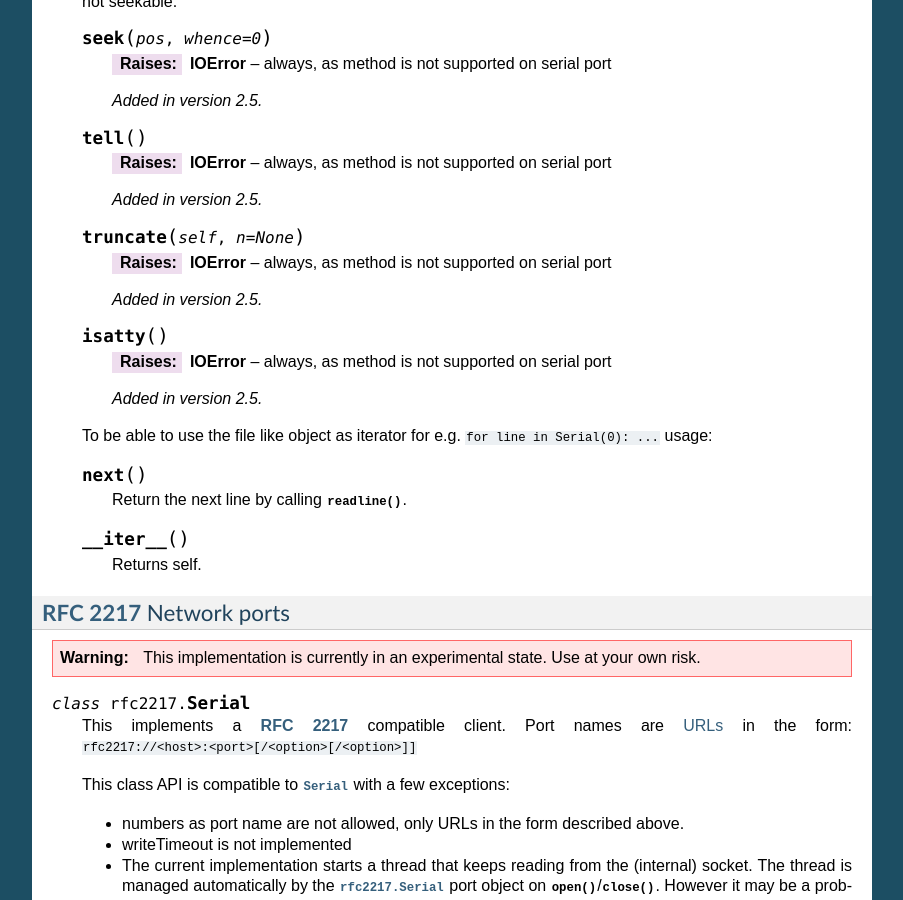
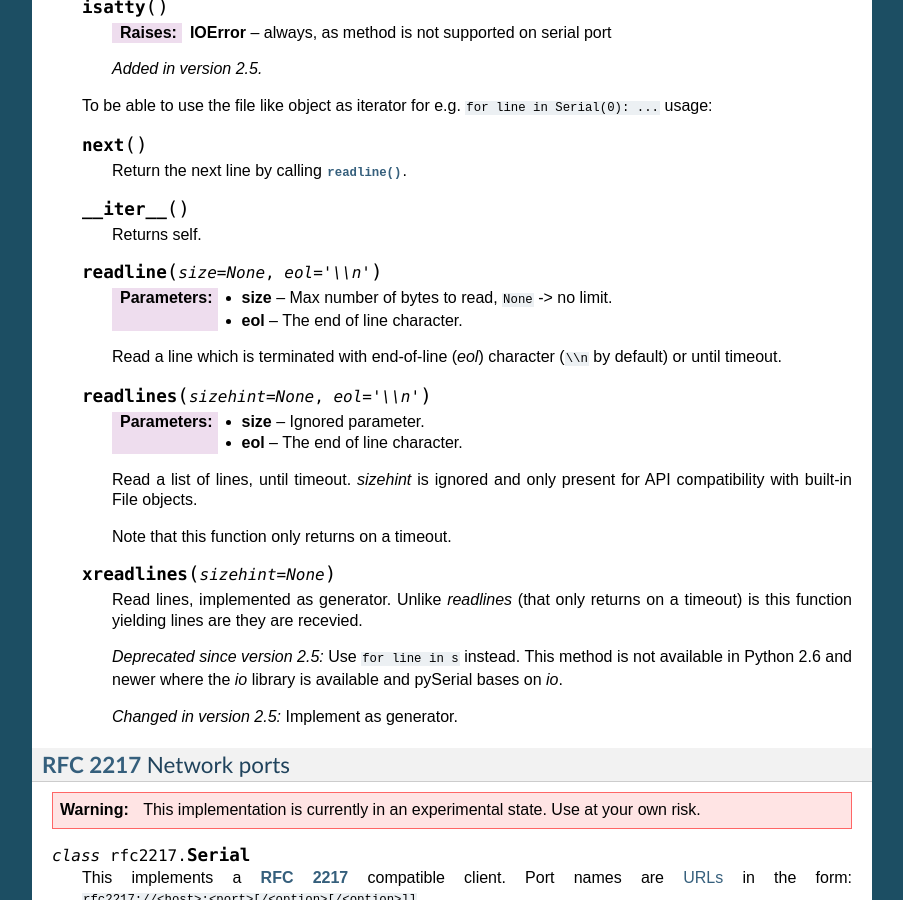
Before and after one commit to pyserial/pyserial, a Sphinx documentation site: the page built from pyserial/documentation/pyserial_api.rst, in a window 1280 px wide and 900 px high, scrolled down 7176 px. Shown: the whole window, without its empty margins (198-1101 px from the left). Built offline with Sphinx 7.4.7, drawn with Linux system fonts in a browser that asks for light colours; some of the changed text lies outside the part shown.

Commit message:
- [x]readline[s] docs moved to FileLike - mention to_bytes - minor updates

```diff
--- a/pyserial/documentation/pyserial_api.rst
+++ b/pyserial/documentation/pyserial_api.rst
@@ -360,25 +360,6 @@ Native ports
 
         A tuple of supported stop bit settings.
 
-    .. method:: readline(size=None, eol='\\n')
-
-        :param size: Max number of bytes to read, ``None`` -> no limit.
-        :param eol: The end of line character.
-
-        Read a line which is terminated with end-of-line (*eol*) character
-        (``\\n`` by default) or until timeout.
-
-    .. method:: readlines(sizehint=None, eol='\\n')
-
-        :param size: Ignored parameter.
-        :param eol: The end of line character.
-
-        Read a list of lines, until timeout. *sizehint* is ignored and only
-        present for API compatibility with built-in File objects.
-
-    .. method:: xreadlines(sizehint=None)
-
-        Just calls :meth:`readlines` - here for compatibility.
 
     For compatibility with the :mod:`io` library are the following methods.
 
@@ -512,6 +493,38 @@ Native ports
 
         Returns self.
 
+    .. method:: readline(size=None, eol='\\n')
+
+        :param size: Max number of bytes to read, ``None`` -> no limit.
+        :param eol: The end of line character.
+
+        Read a line which is terminated with end-of-line (*eol*) character
+        (``\\n`` by default) or until timeout.
+
+    .. method:: readlines(sizehint=None, eol='\\n')
+
+        :param size: Ignored parameter.
+        :param eol: The end of line character.
+
+        Read a list of lines, until timeout. *sizehint* is ignored and only
+        present for API compatibility with built-in File objects.
+
+        Note that this function only returns on a timeout.
+
+    .. method:: xreadlines(sizehint=None)
+
+        Read lines, implemented as generator. Unlike *readlines* (that only
+        returns on a timeout) is this function yielding lines are they are
+        recevied.
+
+        .. deprecated:: 2.5
+            Use ``for line in s`` instead. This method is not available in
+            Python 2.6 and newer where the *io* library is available and
+            pySerial bases on *io*.
+
+        .. versionchanged:: 2.5
+            Implement as generator.
+
 :rfc:`2217` Network ports
 -------------------------
 
@@ -620,7 +633,7 @@ Native ports
         sent over the network.
 
         The function returns a generator which can be used in ``for`` loops.
-        It can be converted to bytes using ``serial.to_bytes``.
+        It can be converted to bytes using :func:`serial.to_bytes`.
 
     .. method:: filter(data)
 
@@ -633,7 +646,7 @@ Native ports
         received from the network.
 
         The function returns a generator which can be used in ``for`` loops.
-        It can be converted to bytes using ``serial.to_bytes``.
+        It can be converted to bytes using :func:`serial.to_bytes`.
 
     .. method:: check_modem_lines(force_notification=False)
 
@@ -749,18 +762,31 @@ Module functions
     .. versionadded:: 2.5
 
 
+.. function:: to_bytes(seqeucne)
+
+    :param sequence: String or list of integers
+
+    Convert a sequence to a bytes type. This is used to write code that is
+    compatible to Python 2.x and 3.x.
+
+    In Python versions prior 3.x bytes is a subclass of str. They convert
+    str([17]) to '[17]' instead of '\x11' so a simple bytes(sequence) doesn't
+    work for all versions of Python.
+
+    This function is used internally and in the unit tests.
+
+
 .. _URLs:
 
 URLs
 ----
-The class :class:`rfc2217.Serial` and the function :func:`serial_for_url`
-accept the following types URL:
+The function :func:`serial_for_url` accepts the following types of URLs:
 
 - ``rfc2217://<host>:<port>[/<option>[/<option>]]``
 - ``socket://<host>:<port>[/<option>[/<option>]]``
 - ``loop://[<option>[/<option>]]``
 
-Device names are also supported:
+Device names are also supported, e.g.:
 
 - ``/dev/ttyUSB0`` (Linux)
 - ``COM3`` (Windows)
@@ -810,8 +836,9 @@ Device names are also supported:
       output on ``sys.stderr`` (if no logging was set up already).
 
 ``loop://``
-    The least useful type. It simulates a loop back connection.
-    ``RX<->TX``  ``RTS<->CTS``  ``DTR<->DSR``
+    The least useful type. It simulates a loop back connection
+    (``RX<->TX``  ``RTS<->CTS``  ``DTR<->DSR``). It could be used to test
+    applications or run the unit tests.
 
     Supported options in the URL are:
 
```
